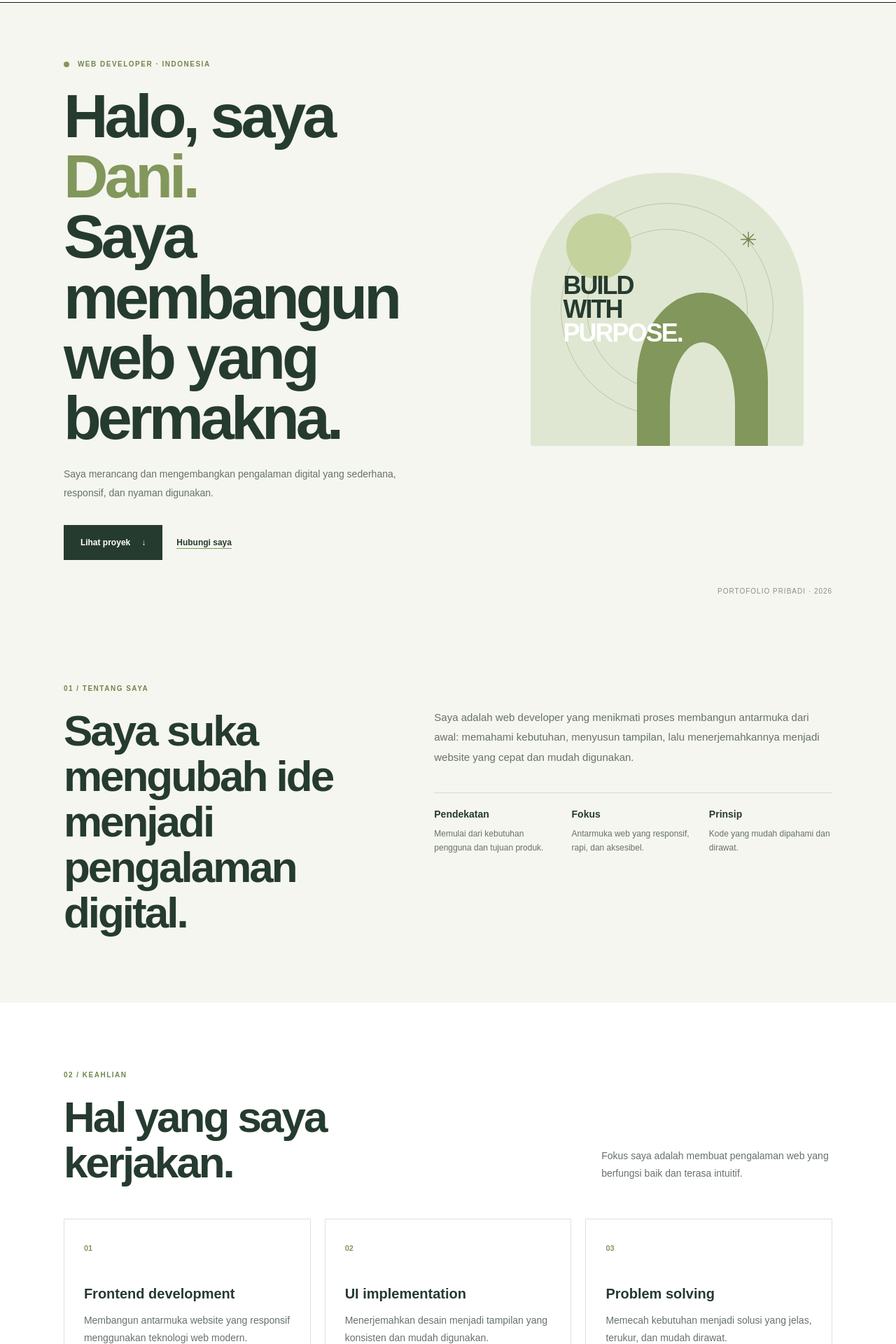
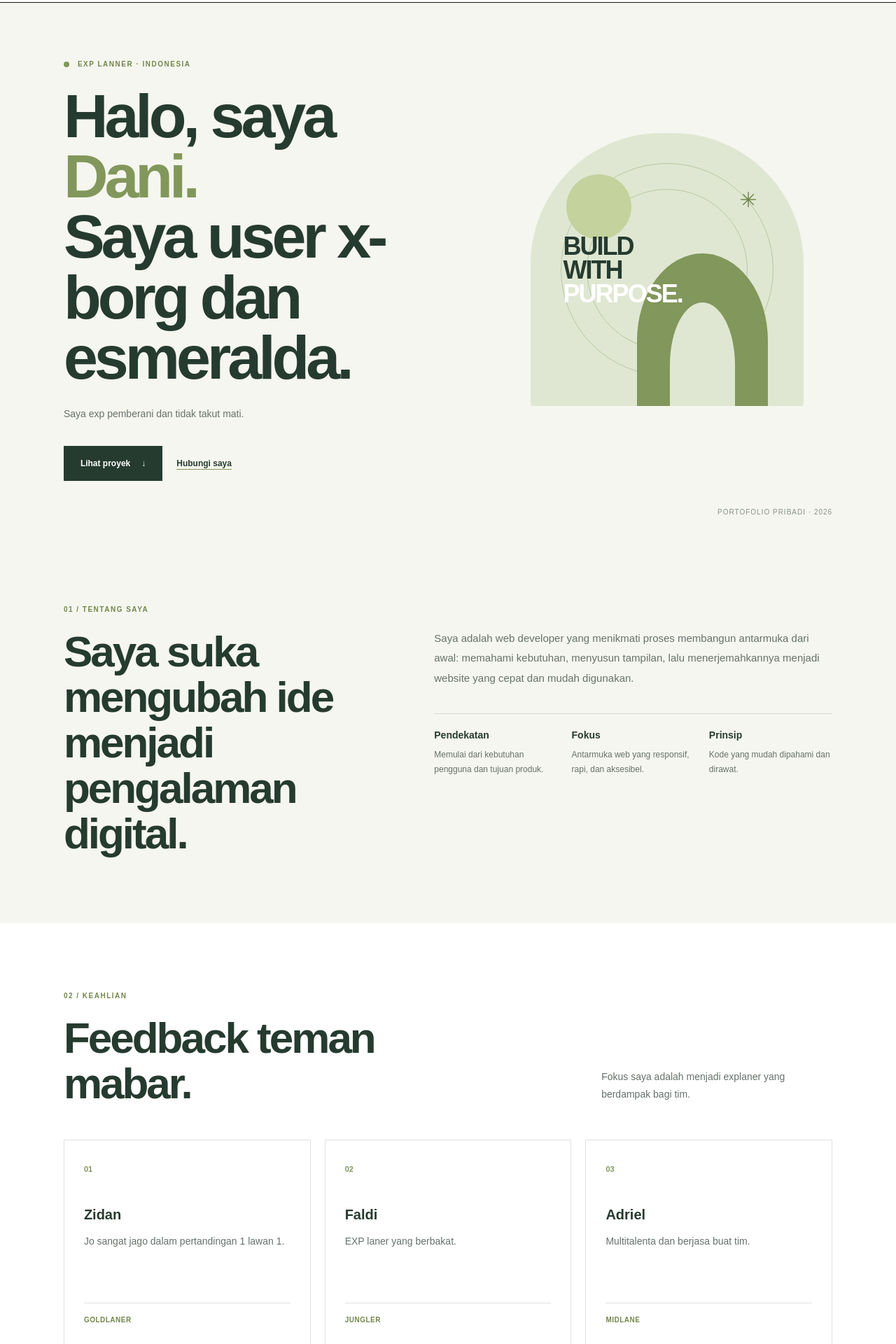
Before and after one commit to yondan77/yondan-web, a Next.js app: page / in a window 1280 px wide. Shown: the part 80-2000 px from the top of the page at 70% size. Built offline with nearby package versions, Linux system fonts and the light colour scheme.

Commit message:
change text

```diff
--- a/app/components/HeroSection.tsx
+++ b/app/components/HeroSection.tsx
@@ -7,16 +7,15 @@ export default function HeroSection() {
       <div className="relative z-10">
         <p className="mb-6 flex items-center gap-3 text-[10px] font-bold uppercase tracking-[1.5px] text-[#71864a]">
           <span className="size-2 rounded-full bg-[#82975b]" />
-          Web developer · Indonesia
+            Exp Lanner · Indonesia
         </p>
         <h1 className="mb-6 max-w-[650px] font-manrope text-[clamp(54px,7vw,88px)] font-semibold leading-[.98] tracking-[-5px] text-[#263b30] max-[640px]:text-[clamp(52px,15vw,72px)] max-[640px]:tracking-[-3px]">
           Halo, saya <span className="text-[#82975b]">Dani.</span>
           <br />
-          Saya membangun web yang bermakna.
+          Saya user x-borg dan esmeralda.
         </h1>
         <p className="mb-8 max-w-[490px] text-sm leading-[1.9] text-[#66716a]">
-          Saya merancang dan mengembangkan pengalaman digital yang sederhana,
-          responsif, dan nyaman digunakan.
+          Saya exp pemberani dan tidak takut mati.
         </p>
         <div className="flex flex-wrap items-center gap-5">
           <a
--- a/app/components/SiteHeader.tsx
+++ b/app/components/SiteHeader.tsx
@@ -12,7 +12,7 @@ export default function SiteHeader() {
 Dani
         </span>
                 <span className="text-black">
-John
+Mabar
         </span>
 
       </a>
--- a/app/components/SkillsSection.tsx
+++ b/app/components/SkillsSection.tsx
@@ -1,25 +1,26 @@
 const skills = [
   {
     number: "01",
-    title: "Frontend development",
+    title: "Zidan",
     description:
-      "Membangun antarmuka website yang responsif menggunakan teknologi web modern.",
-    label: "HTML · CSS · JavaScript",
+      "Jo sangat jago dalam pertandingan 1 lawan 1.",
+    label: "Goldlaner",
   },
   {
     number: "02",
-    title: "UI implementation",
+    title: "Faldi",
     description:
-      "Menerjemahkan desain menjadi tampilan yang konsisten dan mudah digunakan.",
-    label: "React · Next.js · Tailwind CSS",
+      "EXP laner yang berbakat.",
+    label: "Jungler",
   },
   {
     number: "03",
-    title: "Problem solving",
+    title: "Adriel",
     description:
-      "Memecah kebutuhan menjadi solusi yang jelas, terukur, dan mudah dirawat.",
-    label: "Debugging · Aksesibilitas · Kolaborasi",
+      "Multitalenta dan berjasa buat tim.",
+    label: "Midlane",
   },
+
 ];
 
 export default function SkillsSection() {
@@ -34,10 +35,10 @@ export default function SkillsSection() {
         </p>
         <div className="mb-12 flex items-end justify-between gap-8 max-[640px]:mb-8 max-[640px]:flex-col max-[640px]:items-start">
           <h2 className="m-0 max-w-[500px] font-manrope text-[clamp(38px,5vw,62px)] font-semibold leading-[1.05] tracking-[-3px] text-[#263b30]">
-            Hal yang saya kerjakan.
+            Feedback teman mabar.
           </h2>
           <p className="mb-1 max-w-[330px] text-sm leading-[1.8] text-[#66716a]">
-            Fokus saya adalah membuat pengalaman web yang berfungsi baik dan terasa intuitif.
+            Fokus saya adalah menjadi explaner yang berdampak bagi tim.
           </p>
         </div>
         <div className="grid grid-cols-3 gap-5 max-[760px]:grid-cols-1">
```
